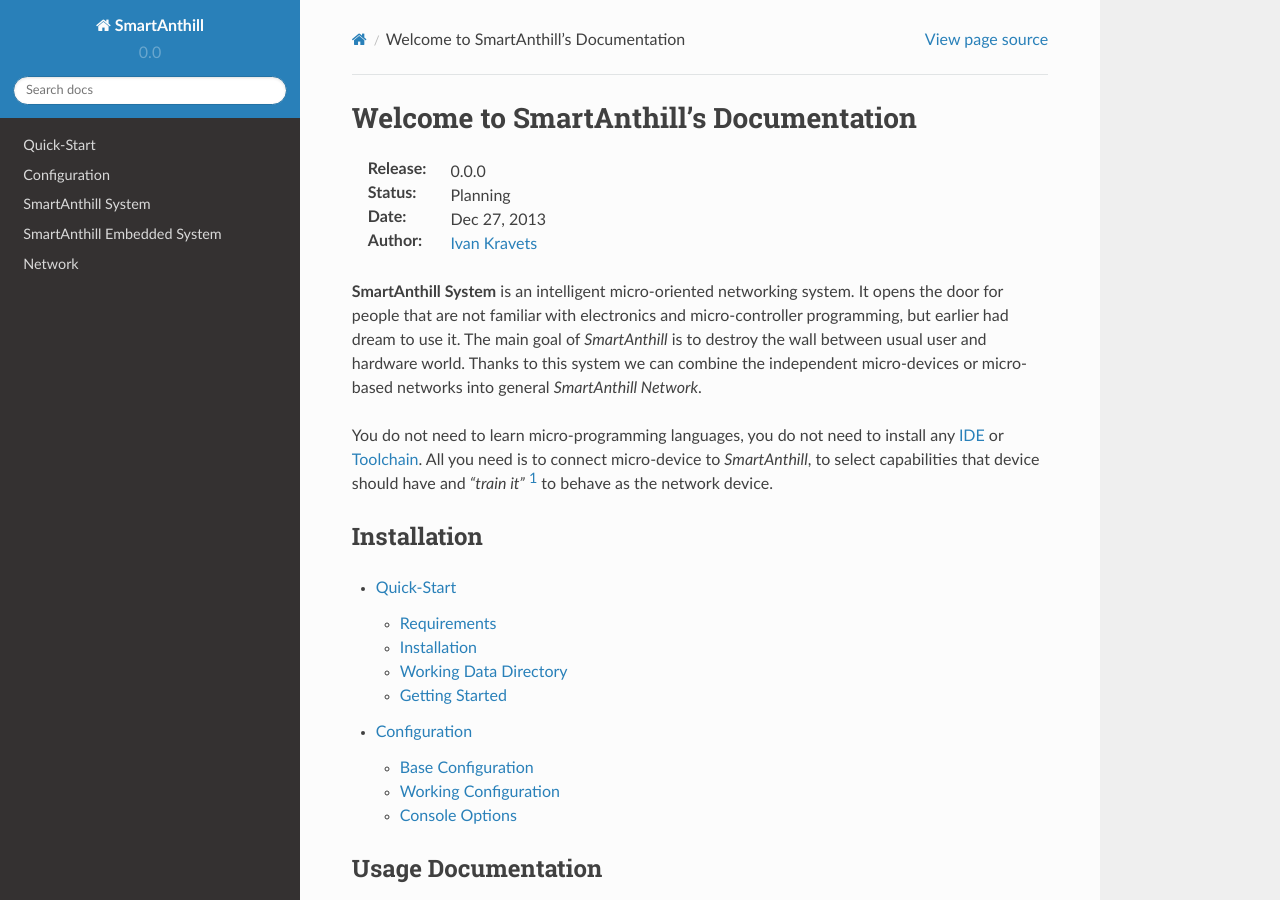
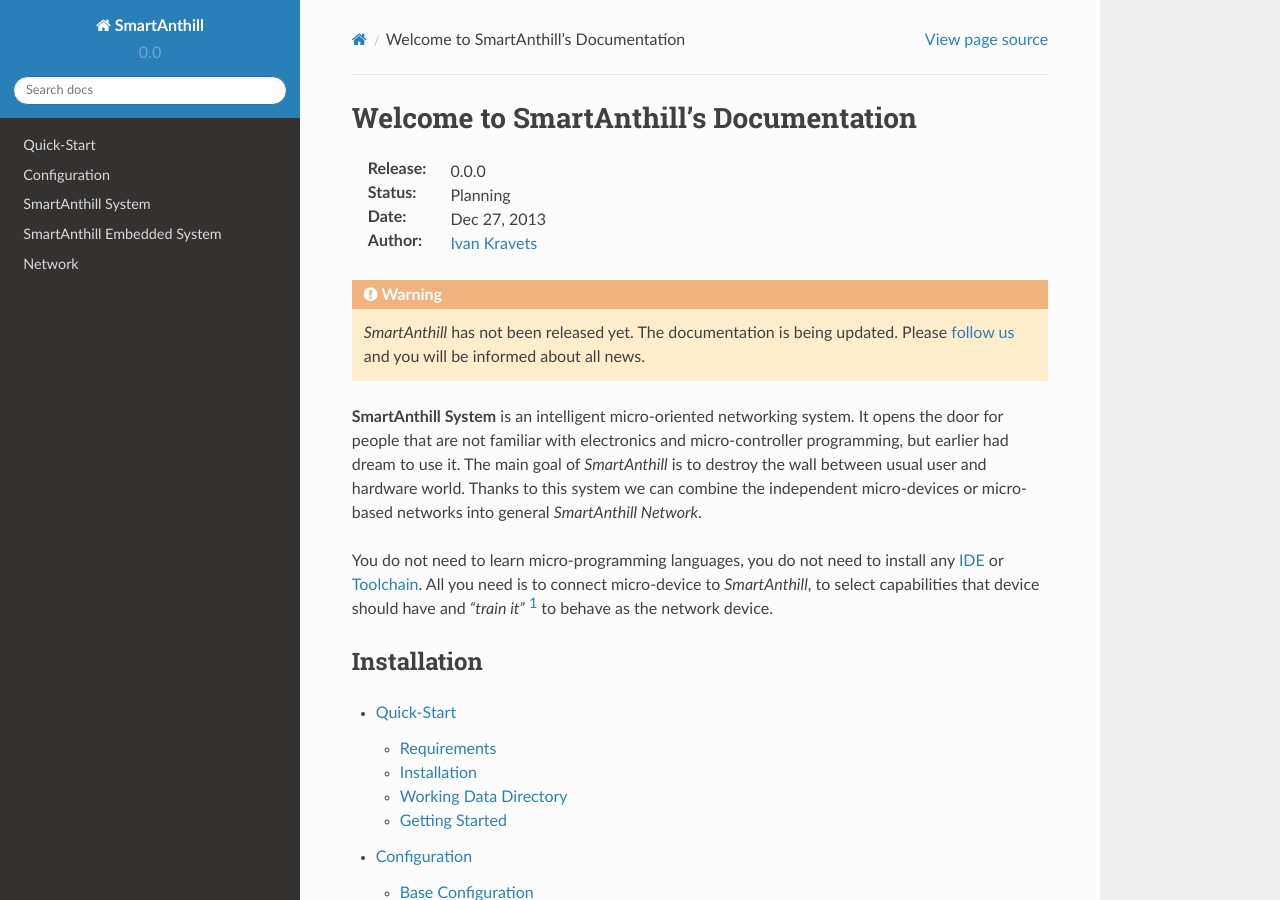
Before and after one commit to smartanthill/smartanthill1_0, a Sphinx documentation site: the page built from docs/index.rst, in a window 1280 px wide and 900 px high. Built offline with Sphinx 7.4.7 and the Read the Docs theme 2.0.0, drawn with Linux system fonts in a browser that asks for light colours.

Commit message:
Added warning about SmartAnthill status

```diff
--- a/docs/index.rst
+++ b/docs/index.rst
@@ -9,6 +9,10 @@ Welcome to SmartAnthill's Documentation
 :Date:    |today|
 :Author:  `Ivan Kravets <http://www.ikravets.com/about-me>`_
 
+.. warning::
+    |SA| has not been released yet. The documentation is being updated. Please
+    `follow us <http://www.ikravets.com/smartanthill>`_ and you will be
+    informed about all news.
 
 **SmartAnthill System** is an intelligent micro-oriented networking system.
 It opens the door for people that are not familiar with electronics and
```
